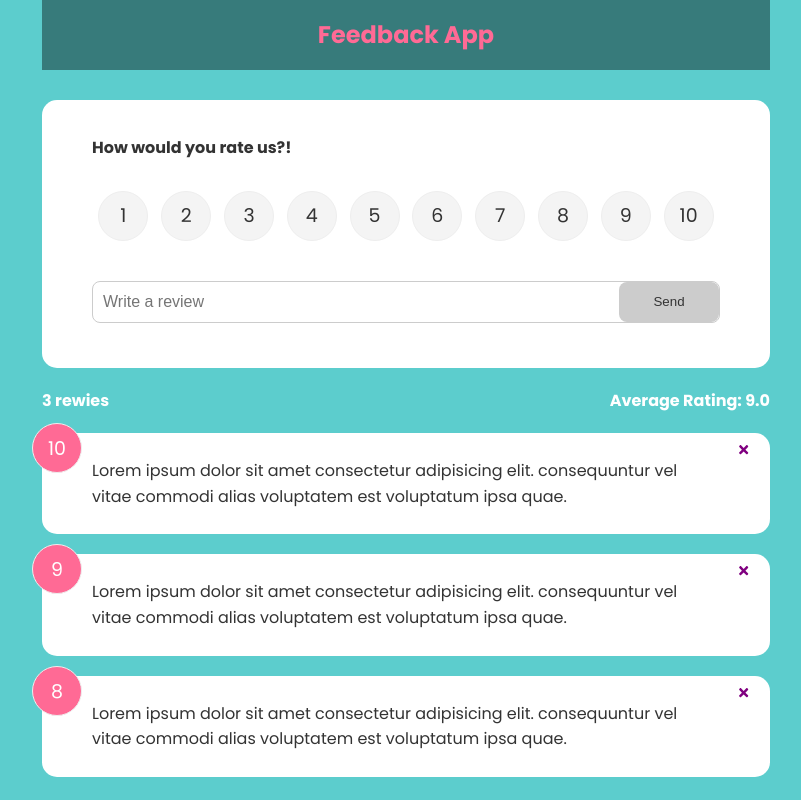
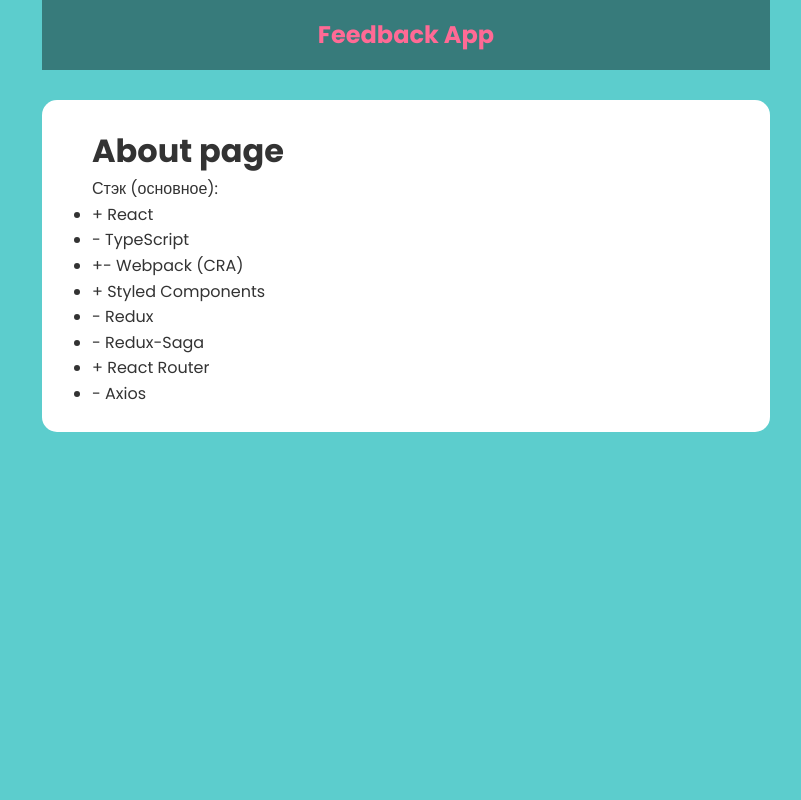
Before and after one commit to abr-ya/react-feedback, a React (Create React App) app: page /about in a window 1280 px wide. Shown: the whole page, without its empty margins (234-1035 px from the left). Built offline with nearby package versions, Linux system fonts and the light colour scheme.

Commit message:
feat: Add Router

```diff
--- a/package.json
+++ b/package.json
@@ -11,6 +11,7 @@
     "react": "^17.0.2",
     "react-dom": "^17.0.2",
     "react-icons": "^4.3.1",
+    "react-router-dom": "^6.3.0",
     "react-scripts": "5.0.0",
     "styled-components": "^5.3.5",
     "web-vitals": "^2.1.4"
--- a/src/App.jsx
+++ b/src/App.jsx
@@ -1,14 +1,21 @@
+import {
+  BrowserRouter as Router, Routes, Route,
+} from 'react-router-dom';
 import GlobalStyle from './components/styled/Common.styled';
 import { Header } from './components';
-import { Home } from './pages';
+import { Home, About, Error404 } from './pages';
 
 function App() {
   return (
-    <>
+    <Router>
       <GlobalStyle />
       <Header />
-      <Home />
-    </>
+      <Routes>
+        <Route path="/" element={<Home />} />
+        <Route path="/about" element={<About />} />
+        <Route path="*" element={<Error404 />} />
+      </Routes>
+    </Router>
   );
 }
 
--- a/src/pages/About.jsx
+++ b/src/pages/About.jsx
@@ -1,8 +1,9 @@
-import { Container } from '../components/styled/Common.styled';
+import { Container, Card } from '../components/styled/Common.styled';
 
 function About() {
   return (
     <Container>
+      <Card>
         <h1>About page</h1>
 
         <ul>
@@ -10,11 +11,13 @@ function About() {
           <li>+ React</li>
           <li>- TypeScript</li>
           <li>+- Webpack (CRA)</li>
+          <li>+ Styled Components</li>
           <li>- Redux</li>
           <li>- Redux-Saga</li>
           <li>+ React Router</li>
           <li>- Axios</li>
         </ul>
+      </Card>
     </Container>
   );
 }
```
Also changed, not shown: 2 other files (tests, documents, lock files or other folders). Lines whose indentation alone changed are shown as unchanged.
